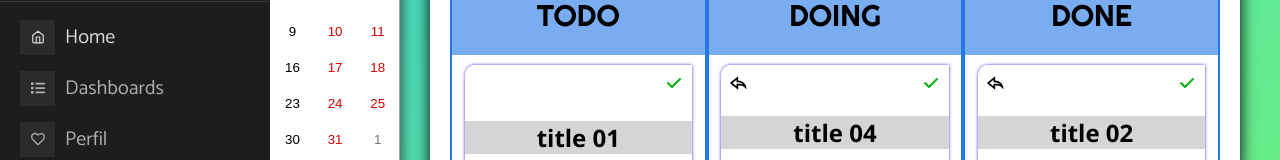
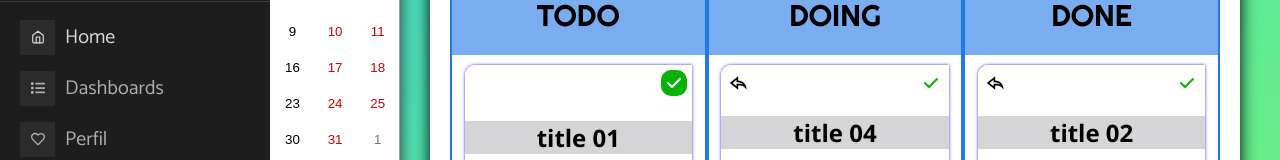
Before and after one commit to AnaLinsDev/todo-front-gps-deploy, a React (Create React App) app: page /scheduler in a window 1280 px wide. In both pictures the pointer is over the icon 674 px from the left and 215 px from the top of the page. Shown: the part 133-293 px from the top of the page. Built offline with nearby package versions, Linux system fonts and the light colour scheme.

Commit message:
adicionando hover em 2 icones

```diff
--- a/src/components/taskPainel/taskPainel.scss
+++ b/src/components/taskPainel/taskPainel.scss
@@ -40,10 +40,12 @@
 
     .done{
         color: rgb(7, 177, 7);
+        border-radius: 10px;
     }
     .undone{
         color: black;
         text-align: left;
+        border-radius: 10px;
     }
     .delete{
         color: rgb(219, 22, 22);
@@ -53,7 +55,14 @@
         margin-left: 10px;
     }
 
-
+    .done:hover{
+        background-color: rgb(7, 177, 7);
+        color: white;
+    }
+    .undone:hover{
+        background-color: black;
+        color: white;
+    }
     .delete:hover{
         background-color: rgb(219, 22, 22);
         color: white;
```
